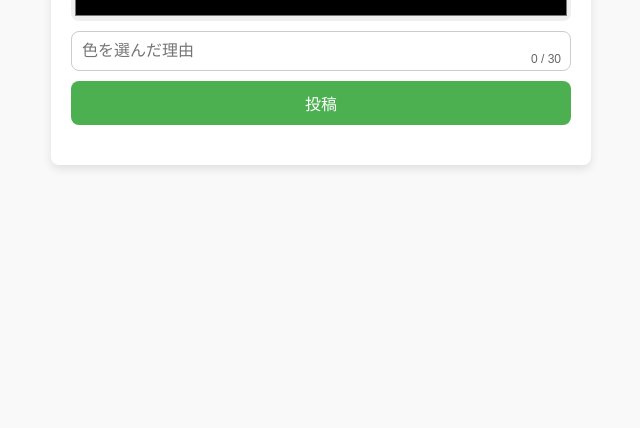
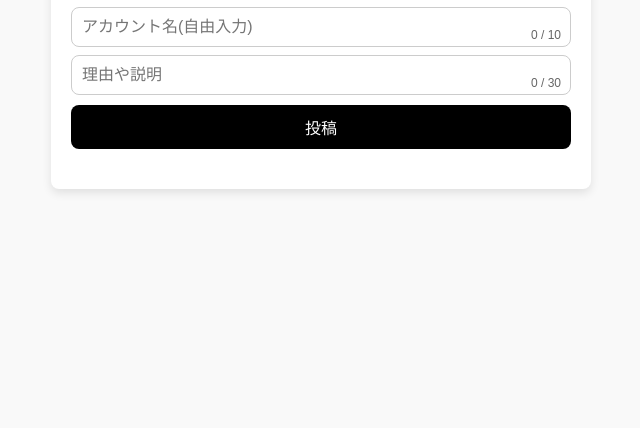
Before and after one commit to Kokecoco/emorun-frontend, a plain HTML site: page index.html in a window 1280 px wide. Shown: the part 372-800 px from the top of the page, without its empty margins (319-959 px from the left). Drawn offline with Linux system fonts and the light colour scheme; no server answers.

Commit message:
✨ feat: UIを好きな色にする機能を追加

```diff
--- a/index.html
+++ b/index.html
@@ -18,14 +18,22 @@
         <div class="input-wrapper">
           <input
             type="text"
+            id="nameInput"
+            placeholder="アカウント名(自由入力)"
+            maxlength="10"
+            oninput="updateCharCount2()"
+          />
+          <span id="charCount2">0 / 10</span>
+          <input
+            type="text"
             id="reasonInput"
-            placeholder="色を選んだ理由"
+            placeholder="理由や説明"
             maxlength="30"
             oninput="updateCharCount()"
           />
           <span id="charCount">0 / 30</span>
         </div>
-        <button onclick="postColor()">投稿</button>
+        <button id="postButton" onclick="postColor()">投稿</button>
       </div>
       <div id="postsContainer"></div>
     </div>
--- a/script.js
+++ b/script.js
@@ -20,22 +20,61 @@ if (!userId) {
   localStorage.setItem("userId", userId);
 }
 
+let likedColor = localStorage.getItem("likedColor");
+if (!likedColor) {
+  likedColor = "#000";
+}
+
+const postButton = document.getElementById("postButton");
+postButton.style.backgroundColor = likedColor;
+
+function lightenColor(color, percent) {
+  const num = parseInt(color.slice(1), 16);
+  const r = (num >> 16) + percent;
+  const g = ((num >> 8) & 0x00ff) + percent;
+  const b = (num & 0x0000ff) + percent;
+
+  // 0～255の範囲に収める
+  const newColor = `rgb(${Math.min(r, 255)}, ${Math.min(g, 255)}, ${
+    Math.min(
+      b,
+      255,
+    )
+  })`;
+  return newColor;
+}
+
+// スタイルシートを作成
+const styleSheet = document.createElement("style");
+document.head.appendChild(styleSheet);
+styleSheet.sheet.insertRule(
+  `
+    #postButton:hover {
+        background-color: ${lightenColor(likedColor, 30)};
+    }
+`,
+  styleSheet.sheet.cssRules.length,
+);
+
 // 投稿処理
 function postColor() {
   const color = document.getElementById("colorInput").value;
   const reason = document.getElementById("reasonInput").value;
+  const name = document.getElementById("nameInput").value;
 
-  if (!color || !reason) {
-    alert("色と理由を入力してください。");
+  if (!color || !reason || !name) {
+    alert("色と名前、理由や説明を入力してください。");
     return;
   }
 
   const postRef = db.collection("posts").doc(userId);
+  localStorage.setItem("likedColor", color);
 
   postRef
     .set({
       color: color,
       reason: reason,
+      name: name,
       timestamp: firebase.firestore.FieldValue.serverTimestamp(),
       deleted: false, // 削除フラグ
     })
@@ -75,8 +114,9 @@ function loadPosts() {
           const postElement = document.createElement("div");
           postElement.innerHTML = `
               <div style="border: 2px solid ${data.color}; padding: 10px; margin: 5px;">
+                <strong> ${data.name} </strong><br>
                 <strong>色:</strong> <span style="color:${data.color}">${data.color}</span><br>
-                <strong>理由:</strong> ${data.reason}
+                <strong>詳細:</strong> ${data.reason}
               </div>`;
           postsContainer.appendChild(postElement);
         }
@@ -95,3 +135,9 @@ function updateCharCount() {
   const charCount = document.getElementById("charCount");
   charCount.textContent = `${reasonInput.value.length} / 30`;
 }
+
+function updateCharCount2() {
+  const nameInput = document.getElementById("nameInput");
+  const charCount2 = document.getElementById("charCount2");
+  charCount2.textContent = `${nameInput.value.length} / 10`;
+}
--- a/style.css
+++ b/style.css
@@ -1,5 +1,5 @@
 :root {
-  --primary-color: #4caf50;
+  --primary-color: #000;
   --background-color: #f9f9f9;
   --text-color: #333;
   --border-radius: 8px;
@@ -65,10 +65,6 @@ button {
   transition: 0.3s;
 }
 
-button:hover {
-  background: #45a049;
-}
-
 #postsContainer {
   display: flex;
   flex-direction: column;
@@ -102,3 +98,21 @@ button:hover {
   font-size: 12px;
   color: #666;
 }
+
+#nameInput {
+  width: 100%;
+  padding: 10px;
+  margin-bottom: 8px;
+  border: 1px solid #ccc;
+  border-radius: var(--border-radius);
+  font-size: 16px;
+  box-sizing: border-box;
+}
+
+#charCount2 {
+  position: absolute;
+  bottom: 53px;
+  right: 10px;
+  font-size: 12px;
+  color: #666;
+}
```
